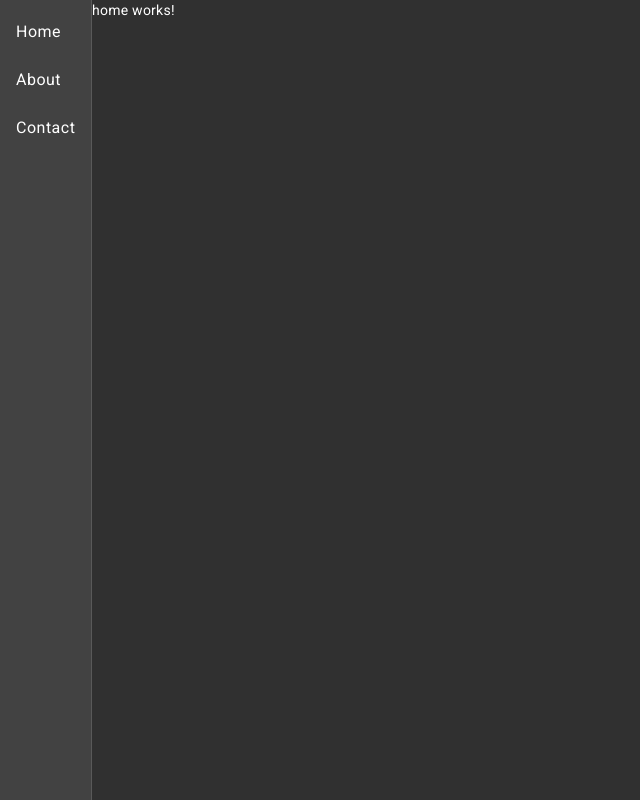
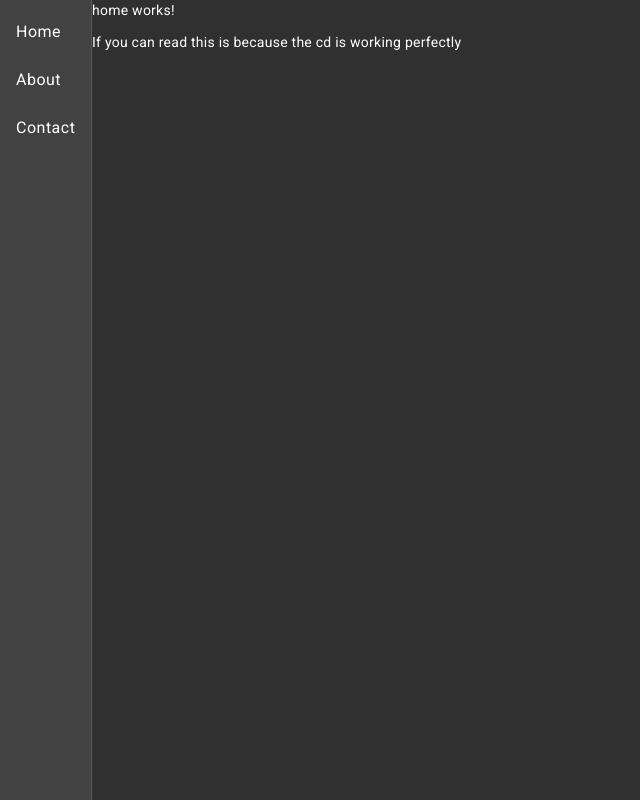
Before and after one commit to kiquetal/fulltack-quarkus, an Angular app in the folder src/main/webui/: page /web/ in a window 1280 px wide. Shown: the whole page, without its empty margins (0-640 px from the left). Built offline with nearby package versions, Linux system fonts and the light colour scheme.

Commit message:
Just one cd testing

```diff
--- a/src/main/webui/src/app/components/home/home.component.html
+++ b/src/main/webui/src/app/components/home/home.component.html
@@ -1 +1,2 @@
 <p>home works!</p>
+<div>If you can read this is because the cd is working perfectly</div>
```
